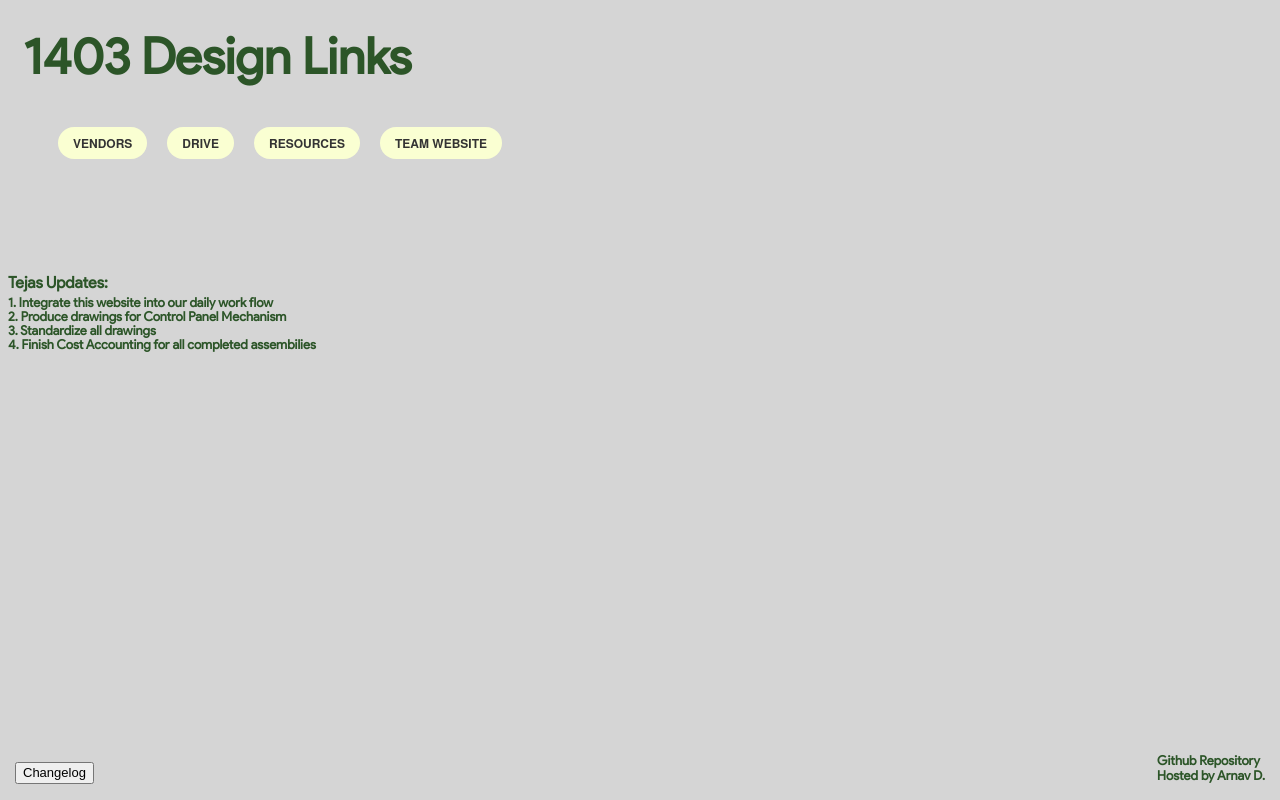
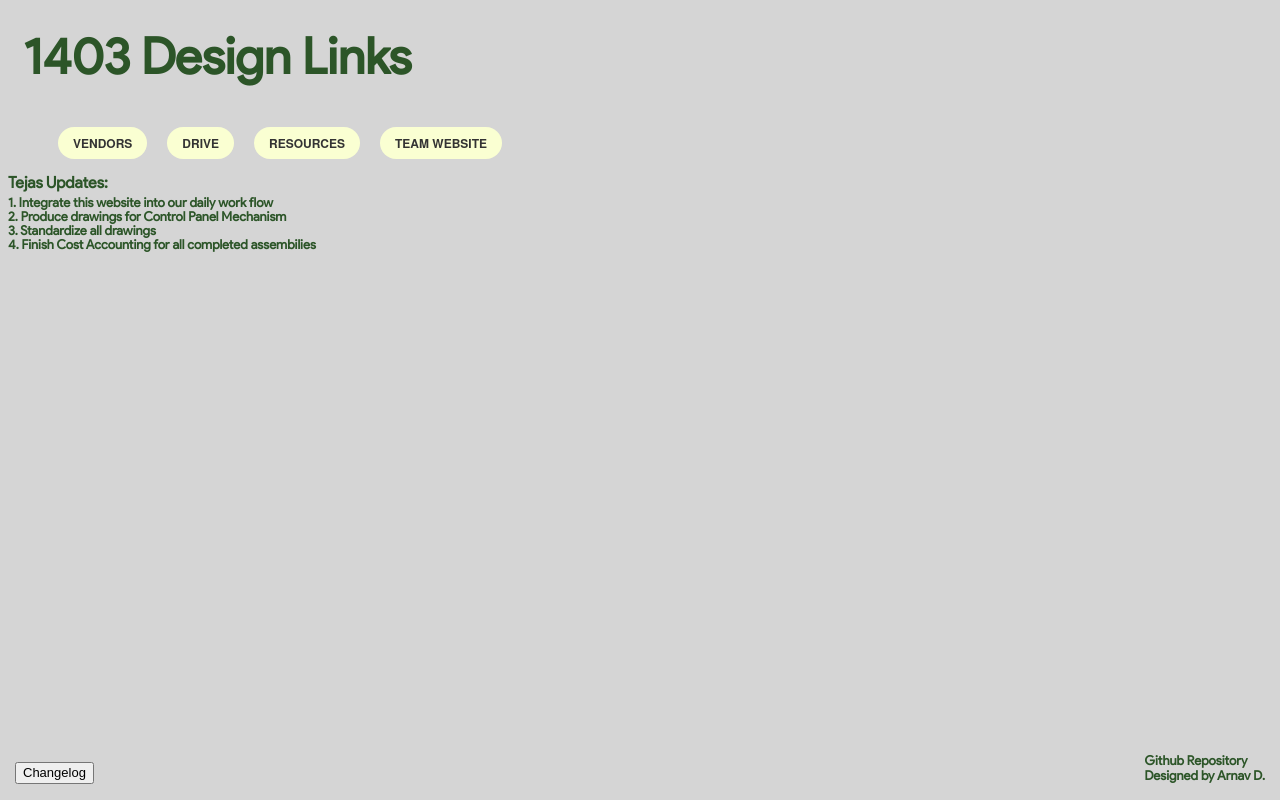
Before and after one commit to ArnavD74/1403Links, a plain HTML site: page index.html in a window 1280 px wide. Drawn offline with Linux system fonts and the light colour scheme.

Commit message:
One more formatting update

```diff
--- a/css/style.css
+++ b/css/style.css
@@ -12,7 +12,7 @@ p { margin: 1px 0;}
 
 .middle {
   position: relative;
-  top: 100px;
+  top: 0px;
   left: 50;
   width: 500px;
 }
--- a/index.html
+++ b/index.html
@@ -120,6 +120,7 @@
     </ul>
     <h1 class="middle">
       <a class="noDec">
+        <br>
         <font color=#2C5528 size=3>Tejas Updates:
         <p> <font color=#2C5528 size=2.5> 1. Integrate this website into our daily work flow</p>
         <p> <font color=#2C5528 size=2.5> 2. Produce drawings for Control Panel Mechanism</p>
@@ -138,7 +139,7 @@
     <h1 class="bottomL">
       <a class="noDec" href="https://github.com/ArnavD74/1403Links">
         <font color=#2C5528 size=2 LINE-HEIGHT=5px;>Github Repository
-        <p><font color=#2C5528 size=2 LINE-HEIGHT=5px;>Hosted by Arnav D.</p>
+        <p><font color=#2C5528 size=2 LINE-HEIGHT=5px;>Designed by Arnav D.</p>
       </a></font>
     </h1>
   </nav>
```
